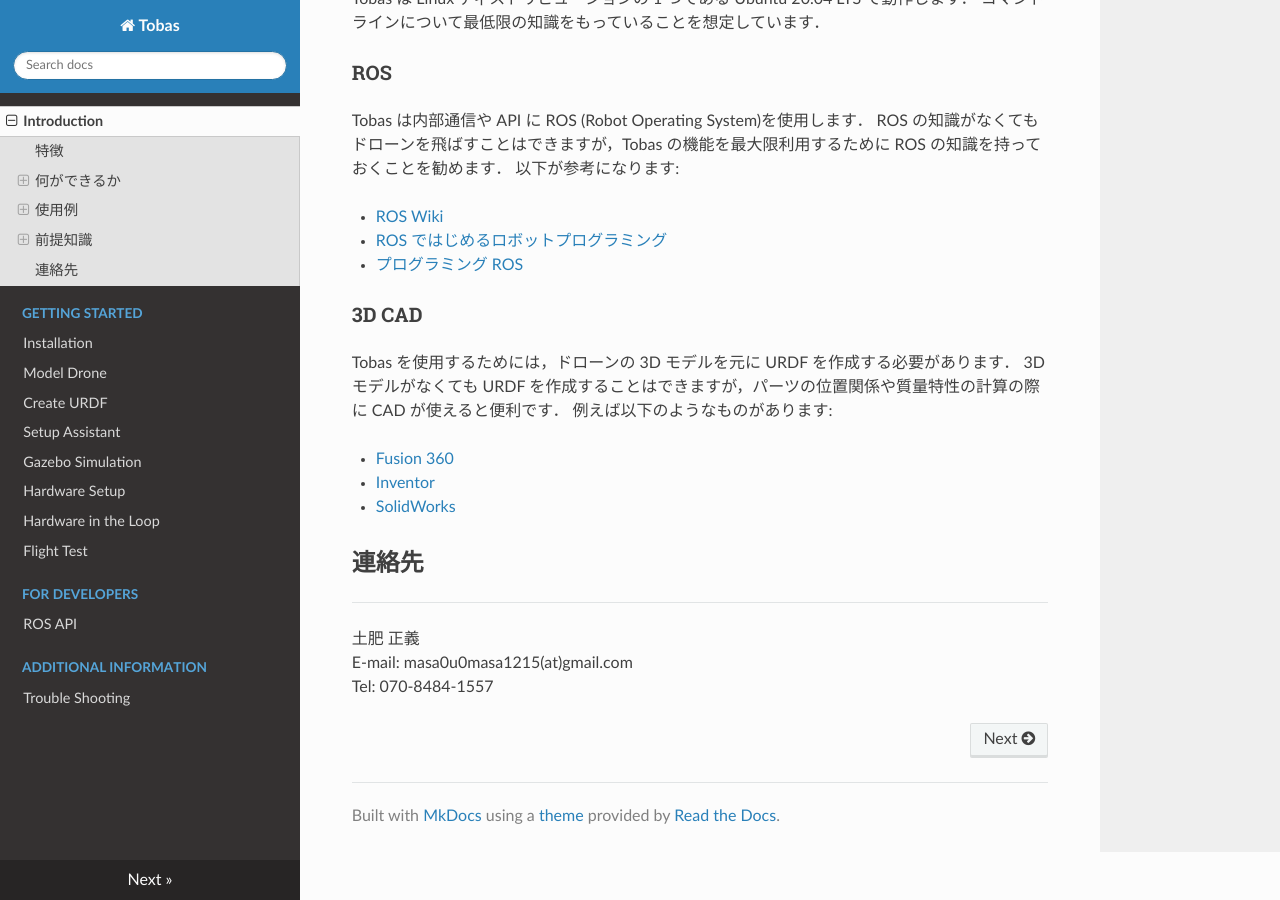
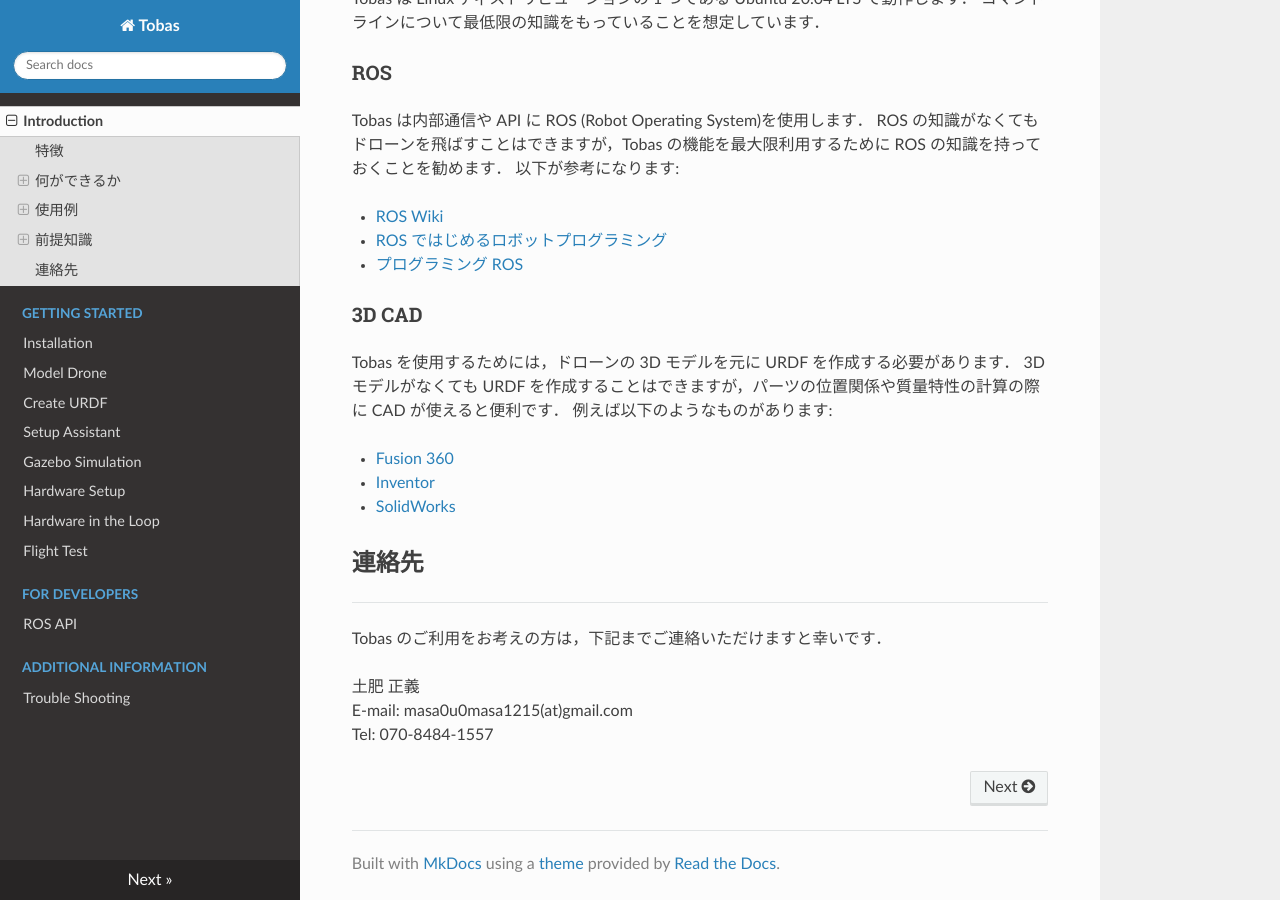
Before and after one commit to TobasFlightControl/tobas_wiki, an MkDocs documentation site: the page built from docs/index.md, in a window 1280 px wide and 900 px high, scrolled down 2691 px. Built offline with MkDocs 1.6.1, drawn with Linux system fonts in a browser that asks for light colours; nearby versions of some CDN libraries.

Commit message:
edit: index.md

```diff
--- a/docs/index.md
+++ b/docs/index.md
@@ -105,6 +105,8 @@ Tobas を使用するためには，ドローンの 3D モデルを元に URDF
 
 ---
 
+Tobas のご利用をお考えの方は，下記までご連絡いただけますと幸いです．
+
 土肥 正義<br>
 E-mail: masa0u0masa1215(at)gmail.com<br>
 Tel: 070-8484-1557<br>
```
